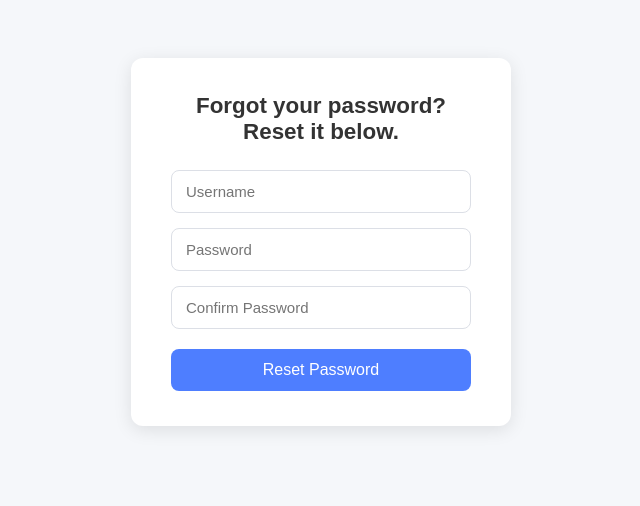
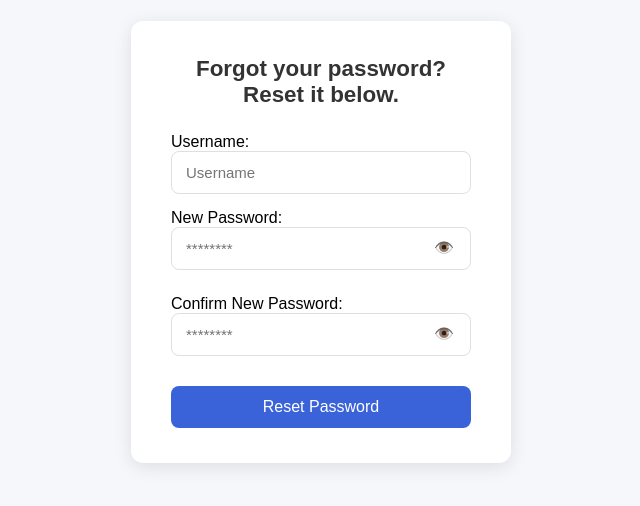
Before and after one commit to rysealex/jake-weather, a React (Create React App) app in the folder front/: page /forgot-password in a window 1280 px wide. Shown: the part 158-664 px from the top of the page, without its empty margins (319-959 px from the left). Built offline with nearby package versions, Linux system fonts and the light colour scheme.

Commit message:
Forgot password toggle password buttons

```diff
--- a/front/src/index.css
+++ b/front/src/index.css
@@ -1,18 +1,3 @@
-/* Contains CSS for pages folder*/
-body {
-  margin: 0;
-  font-family: -apple-system, BlinkMacSystemFont, 'Segoe UI', 'Roboto', 'Oxygen',
-    'Ubuntu', 'Cantarell', 'Fira Sans', 'Droid Sans', 'Helvetica Neue',
-    sans-serif;
-  -webkit-font-smoothing: antialiased;
-  -moz-osx-font-smoothing: grayscale;
-}
-
-code {
-  font-family: source-code-pro, Menlo, Monaco, Consolas, 'Courier New',
-    monospace;
-}
-
 /* Dashboard CSS */
 * { box-sizing: border-box; margin: 0; padding: 0; }
 body {
@@ -432,7 +417,6 @@ body {
 .password-reset-wrapper button {
   margin-top: 5px;
   padding: 12px;
-  background-color: #4e7eff;
   color: #fff;
   border: none;
   border-radius: 8px;
@@ -442,8 +426,12 @@ body {
   transition: background 0.2s ease;
 }
 
-.password-reset-wrapper button:hover {
+#resetPasswordButton {
   background-color: #3b63d9;
+}
+
+#resetPasswordButton:hover {
+  background-color: #4267b2;
 }
 
 /* Responsive */
@@ -452,3 +440,48 @@ body {
     padding: 25px 30px;
   }
 }
+
+/*
+ * ----------------------------------------
+ * CSS for Password Input and Toggle Button
+ * ----------------------------------------
+ */
+
+/* 1. The container must be relative for the button to be positioned absolutely within it */
+.password-input-container {
+  position: relative;
+  /* Ensure the container takes up the full width, especially if your form uses flex/grid */
+  width: 100%;
+  /* You may need to adjust margin based on your general form styling */
+  margin-bottom: 10px;
+}
+
+/* 2. Style the input field inside the container */
+.password-input-container input {
+  /* * **CRITICAL STEP:** Add padding to the right side of the input.
+    * This makes space so the password text doesn't flow underneath the button.
+    * Adjust the '35px' value based on the size of your button.
+    */
+  padding-right: 35px;
+  /* Ensure the input takes up the full width of its relative container */
+  width: 100%;
+  /* Remove any default margin or border added by other styles */
+  box-sizing: border-box; /* Include padding/border in element's total width/height */
+}
+
+/* 3. Style and position the toggle button absolutely */
+.password-toggle-button {
+  /* CRITICAL: Position button relative to the nearest positioned ancestor (the container div) */
+  position: absolute;
+
+  /* Position it on the right edge */
+  right: 5px;
+
+  /* Center it vertically */
+  top: 25%;
+  transform: translateY(-50%);
+
+  /* Styling to make it blend in and look like an icon */
+  background: transparent;
+  z-index: 2; /* Ensure the button is clickable on top of the input */
+}
--- a/front/src/pages/forgotpassword.jsx
+++ b/front/src/pages/forgotpassword.jsx
@@ -12,6 +12,10 @@ function ForgotPassword() {
 	const [username, setUsername] = useState('');
 	const [password, setPassword] = useState('');
 	const [confirmPassword, setConfirmPassword] = useState('');
+
+	// useState hooks for password and confirm password visibility
+	const [isPasswordVisible, setIsPasswordVisible] = useState(false);
+	const [isConfirmPasswordVisible, setIsConfirmPasswordVisible] = useState(false);
 
 	// useState hooks for error handling
 	const [usernameError, setUsernameError] = useState('');
@@ -29,6 +33,14 @@ function ForgotPassword() {
 
 	// password complexity regex
 	const passwordRegex = /^(?=.*[A-Z])(?=.*[0-9])(?=.*[^a-zA-Z0-9\s]).*$/;
+
+	// functions to toggle password and confirm password visibility
+	const togglePasswordVisibility = () => {
+    setIsPasswordVisible(!isPasswordVisible);
+  };
+  const toggleConfirmPasswordVisibility = () => {
+    setIsConfirmPasswordVisible(!isConfirmPasswordVisible);
+  };
 
 	// handle the password reset attempt
 	const handleSubmit = async (e) => {
@@ -175,15 +187,54 @@ function ForgotPassword() {
 			<title>Reset Password</title>
 			<form onSubmit={handleSubmit}>
 				<h1>Forgot your password? Reset it below.</h1>
-				<input type="text" placeholder="Username" value={username} onChange={(e) => setUsername(e.target.value)} required ref={usernameInputRef}/>
+				<label htmlFor="usernameInput">Username:</label>
+				<input id='usernameInput' type="text" placeholder="Username" value={username} onChange={(e) => setUsername(e.target.value)} required ref={usernameInputRef}/>
 				{usernameError && <p>{usernameError}</p>}
-				<input type="password" placeholder="Password" value={password} onChange={(e) => setPassword(e.target.value)} required ref={passwordInputRef}/>
+				<label htmlFor="passwordInput">New Password:</label>
+				<div className="password-input-container">
+					<input
+						id='passwordInput'
+						type={isPasswordVisible ? 'text' : 'password'}
+						placeholder="********"
+						value={password}
+						onChange={(e) => setPassword(e.target.value)}
+						required
+						ref={passwordInputRef}
+					/>
+					<button
+						type="button"
+						onClick={togglePasswordVisibility}
+						className="password-toggle-button"
+						aria-label={isPasswordVisible ? 'Hide Password' : 'Show Password'}
+					>
+						{isPasswordVisible ? '🔒' : '👁️'}
+					</button>
+				</div>
 				{passwordError && <p>{passwordError}</p>}
-				<input type="password" placeholder="Confirm Password" value={confirmPassword} onChange={(e) => setConfirmPassword(e.target.value)} required ref={confirmPasswordInputRef}/>
+				<label htmlFor="confirmPasswordInput">Confirm New Password:</label>
+				<div className="password-input-container">
+					<input
+						id='confirmPasswordInput'
+						type={isConfirmPasswordVisible ? 'text' : 'password'}
+						placeholder="********"
+						value={confirmPassword}
+						onChange={(e) => setConfirmPassword(e.target.value)}
+						required
+						ref={confirmPasswordInputRef}
+					/>
+					<button
+						type="button"
+						onClick={toggleConfirmPasswordVisibility}
+						className="password-toggle-button"
+						aria-label={isConfirmPasswordVisible ? 'Hide Password' : 'Show Password'}
+					>
+						{isConfirmPasswordVisible ? '🔒' : '👁️'}
+					</button>
+				</div>
 				{confirmPasswordError && <p>{confirmPasswordError}</p>}
 				{generalError && <p>{generalError}</p>}
 				{successMessage && <p>{successMessage}</p>}
-				<button type="submit">Reset Password</button>
+				<button id='resetPasswordButton' type="submit">Reset Password</button>
 			</form>
 		</div>
 	);
```
